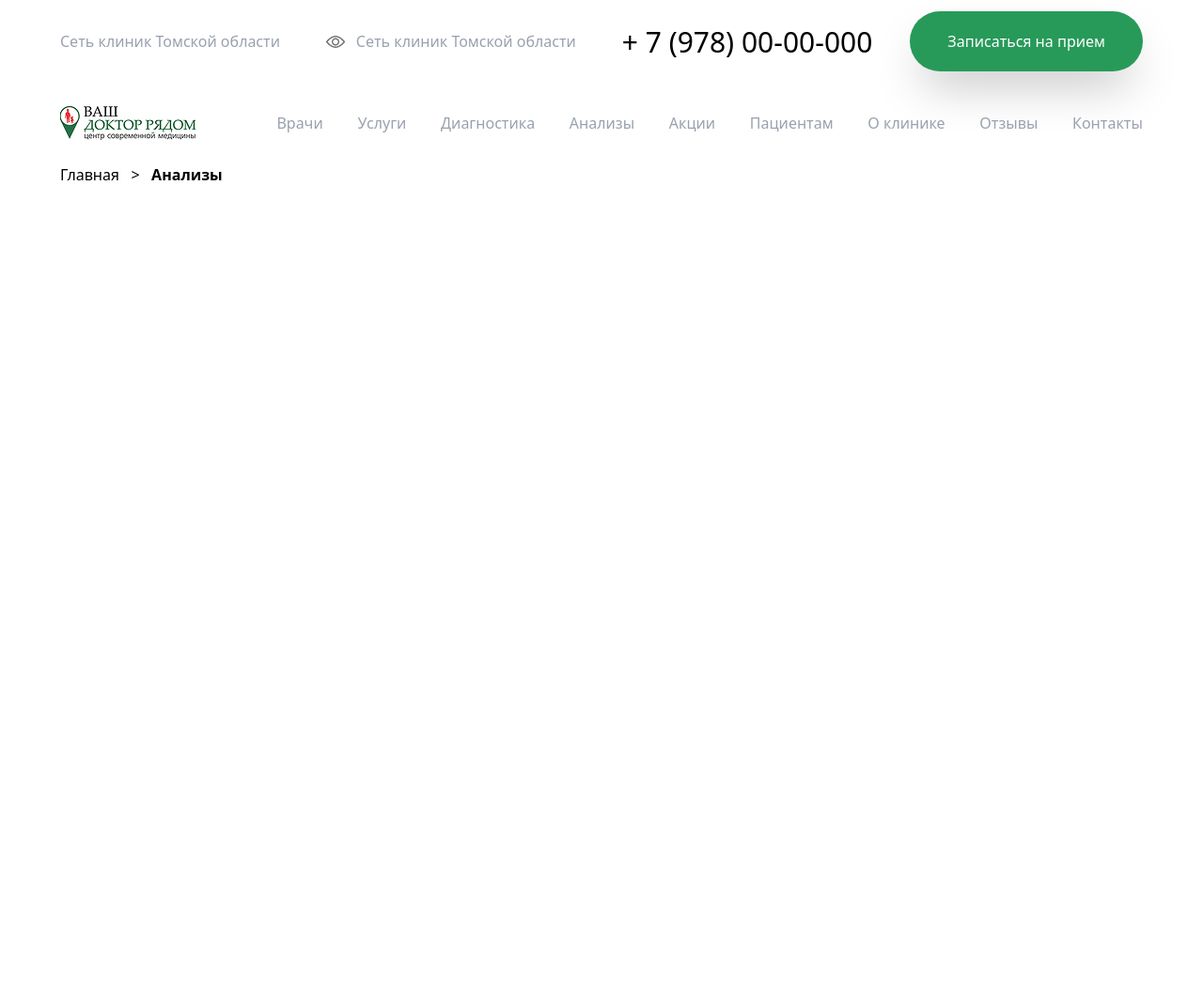
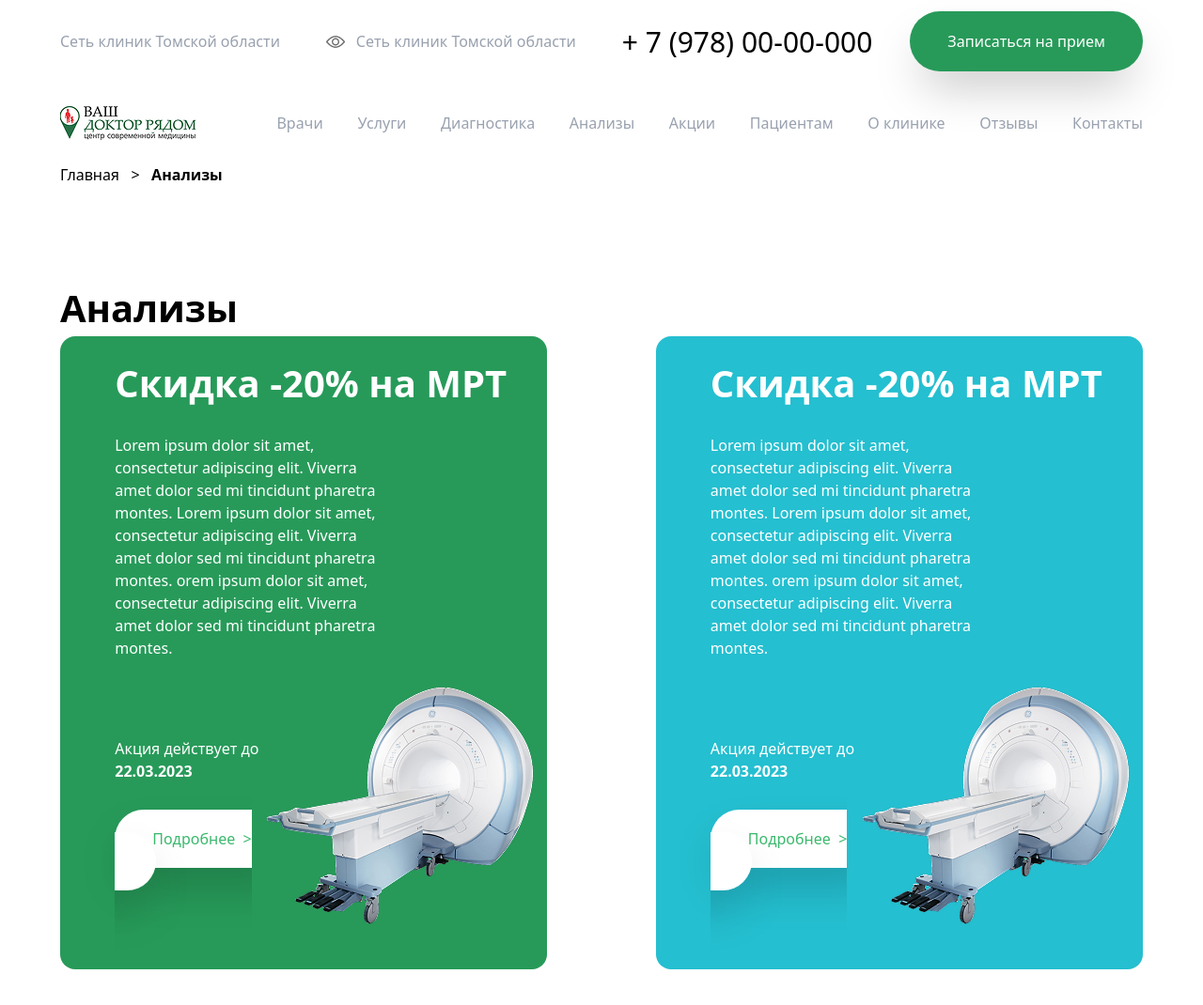
Before and after one commit to Abdulya03/git-grupa-5, a website: page index.html in a window 1280 px wide. Shown: the whole page at 94% size. Before the commit the page ends 800 px from the top, so only its background shows below. Drawn offline with nearby package versions, Linux system fonts and the light colour scheme; files that its build step writes are made by us from their sources.

Commit message:
PUPL-PAGE-1-(add select 2)

```diff
--- a/index.html
+++ b/index.html
@@ -26,7 +26,7 @@
 
 
     <div class=" w-[90%] m-auto  flex  items-center justify-between ">
-        <img src="./pupl-img/image 1.png" class=""  alt="">
+        <img src="./pupl-img/image 1.png" class="" alt="">
         <div class=" hidden sm:w-[80%] sm:block">
             <div class="w-full  flex justify-between items-center">
                 <p class="text-gray-400">Врачи</p>
@@ -47,6 +47,93 @@
 
 
 
+    <div class="w-[90%] m-auto py-[100px] ">
+        <p class="text-[Анализы] font-black text-[40px]">Анализы</p>
+        <div class="sm:flex w-full sm:justify-between sm:items-center">
+            <div class="sm:w-[45%] text-white w-full p-2 rounded-2xl bg-[#279A59]">
+                <div class="w-[90%] py-3 ml-[10%]">
+                    <p class="font-black text-[40px]">Скидка -20% на МРТ</p> <br>
+                    <p class="sm:w-[63%] w-[90%]">
+                        Lorem ipsum dolor sit amet, consectetur adipiscing elit. Viverra amet dolor sed mi tincidunt
+                        pharetra montes. Lorem ipsum dolor sit amet, consectetur adipiscing elit. Viverra amet dolor sed
+                        mi
+                        tincidunt pharetra montes.
+                        orem ipsum dolor sit amet, consectetur adipiscing elit. Viverra amet dolor sed mi tincidunt
+                        pharetra
+                        montes.
+                    </p> <br>
+                    <div class="sm:flex sm:justify-between hidden sm:items-center">
+                        <div class="">
+                            <p>Акция действует до </p>
+                            <p class="font-black">22.03.2023</p> <br> <br>
+                            <a href=""
+                                class="bg-white text-[#3BB96D] py-[20px] px-[40px] shadow-2xl hover:bg-black rounded-4xl">Подробнее
+                                &nbsp;> &nbsp;</a>
+                        </div>
+                        <img src="./pupl-img/image 4.png" alt="">
+                    </div> <br>
+                    <div class="sm:hidden">
+                        <div class="">
+                            <div class="">
+                                <p>Акция действует до </p>
+                                <p class="font-black">22.03.2023</p> <br> <br>
+                                <a href=""
+                                    class="bg-white text-[#3BB96D] py-[20px] px-[40px] shadow-2xl hover:bg-black rounded-4xl">Подробнее
+                                    &nbsp;> &nbsp;</a>
+                            </div> <br>
+                            <div class="flex justify-between items-center">
+                                <p></p>
+                                <img src="./pupl-img/image 4.png" alt="">
+                            </div>
+                        </div>
+                    </div>
+                </div>
+            </div> <br>
+            <div class="sm:w-[45%] text-white w-full p-2 rounded-2xl bg-[#24BFD0]">
+                <div class="w-[90%] py-3 ml-[10%]">
+                    <p class="font-black text-[40px]">Скидка -20% на МРТ</p> <br>
+                    <p class="sm:w-[63%] w-[90%]">
+                        Lorem ipsum dolor sit amet, consectetur adipiscing elit. Viverra amet dolor sed mi tincidunt
+                        pharetra montes. Lorem ipsum dolor sit amet, consectetur adipiscing elit. Viverra amet dolor sed
+                        mi
+                        tincidunt pharetra montes.
+                        orem ipsum dolor sit amet, consectetur adipiscing elit. Viverra amet dolor sed mi tincidunt
+                        pharetra
+                        montes.
+                    </p> <br>
+                    <div class="sm:flex sm:justify-between hidden sm:items-center">
+                        <div class="">
+                            <p>Акция действует до </p>
+                            <p class="font-black">22.03.2023</p> <br> <br>
+                            <a href=""
+                                class="bg-white text-[#3BB96D] py-[20px] px-[40px] shadow-2xl hover:bg-black rounded-4xl">Подробнее
+                                &nbsp;> &nbsp;</a>
+                        </div>
+                        <img src="./pupl-img/image 4.png" alt="">
+                    </div> <br>
+                    <div class="sm:hidden">
+                        <div class="">
+                            <div class="">
+                                <p>Акция действует до </p>
+                                <p class="font-black">22.03.2023</p> <br> <br>
+                                <a href=""
+                                    class="bg-white text-[#3BB96D] py-[20px] px-[40px] shadow-2xl hover:bg-black rounded-4xl">Подробнее
+                                    &nbsp;> &nbsp;</a>
+                            </div> <br>
+                            <div class="flex justify-between items-center">
+                                <p></p>
+                                <img src="./pupl-img/image 4.png" alt="">
+                            </div>
+                        </div>
+                    </div>
+                </div>
+            </div>
+        </div>
+    </div>
+
+
+
+
 
 
 
```
